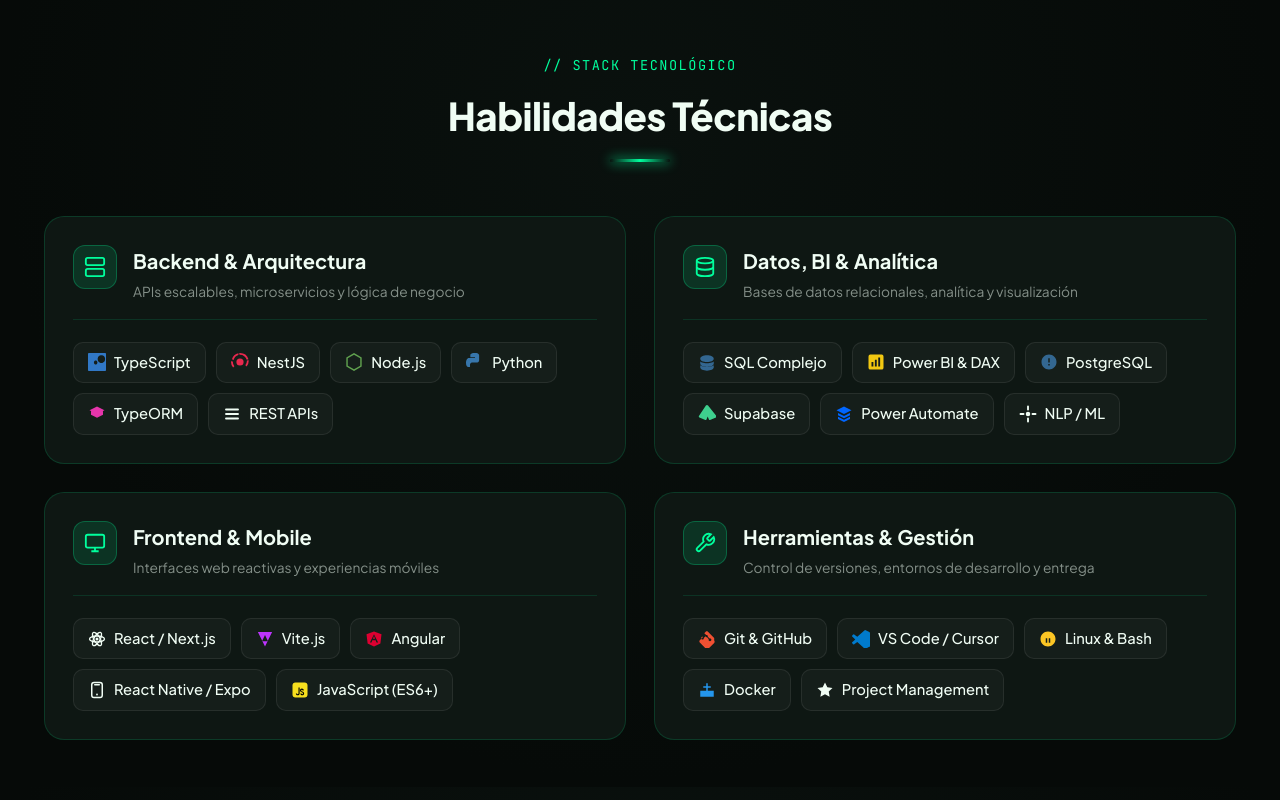
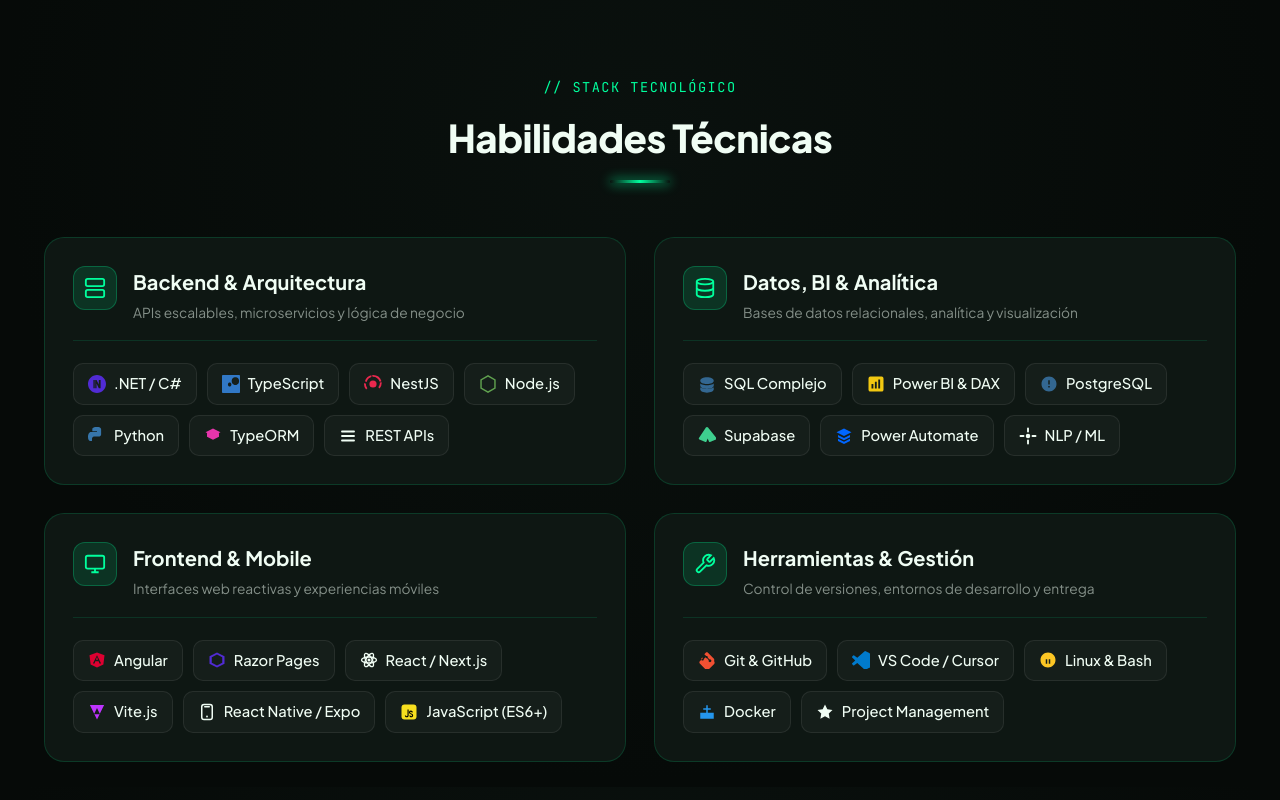
Before and after one commit to devmfranco/devmfranco-portfolio, a website built with Vite: page index.html in a window 1280 px wide. Shown: the part 4013-4813 px from the top of the page. Built offline with nearby package versions, Linux system fonts and the light colour scheme; no server answers; animation ran at ten frames a second; a web font is replaced by a local one.

Commit message:
fix: Update Ventanilla Virtual MICM tech stack to .NET, Angular, and Razor Pages

```diff
--- a/index.html
+++ b/index.html
@@ -261,6 +261,10 @@
                     </div>
                     <div class="skill-badges-flow">
                         <span class="tech-badge">
+                            <svg viewBox="0 0 24 24" fill="#512bd4"><path d="M12 0C5.373 0 0 5.373 0 12s5.373 12 12 12 12-5.373 12-12S18.627 0 12 0zm-2.4 17.5H7.2V6.5h2.4v11zm7.2 0h-2.4l-3-6.2v6.2H9v-11h2.4l3 6.2V6.5h2.4v11z"/></svg>
+                            .NET / C#
+                        </span>
+                        <span class="tech-badge">
                             <svg viewBox="0 0 24 24" fill="#3178c6"><path d="M1.125 0C.502 0 0 .502 0 1.125v21.75C0 23.498.502 24 1.125 24h21.75c.623 0 1.125-.502 1.125-1.125V1.125C24 .502 23.498 0 22.875 0H1.125zm16.719 3c.691 0 1.34.12 1.947.361.606.24 1.134.587 1.582 1.04.448.452.796.993 1.042 1.624.246.63.369 1.32.369 2.07 0 .762-.123 1.458-.369 2.088-.246.63-.594 1.171-1.042 1.624-.448.452-.976.8-1.582 1.04-.607.24-1.256.362-1.947.362-.691 0-1.34-.121-1.947-.362-.606-.24-1.134-.588-1.582-1.04-.448-.453-.796-.994-1.042-1.624-.246-.63-.369-1.326-.369-2.088 0-.75.123-1.44.369-2.07.246-.631.594-1.172 1.042-1.624.448-.453.976-.8 1.582-1.04.607-.241 1.256-.361 1.947-.361zm-7.617 7.078c.453 0 .848.11 1.185.33.337.22.607.525.81.914.204.389.306.848.306 1.378 0 .52-.102.979-.306 1.378-.203.398-.473.712-.81.941-.337.23-.732.345-1.185.345-.452 0-.848-.115-1.185-.345-.337-.229-.607-.543-.81-.941-.203-.399-.305-.858-.305-1.378 0-.53.102-.989.305-1.378.203-.389.473-.694.81-.914.337-.22.733-.33 1.185-.33z"/></svg>
                             TypeScript
                         </span>
@@ -339,16 +343,20 @@
                     </div>
                     <div class="skill-badges-flow">
                         <span class="tech-badge">
+                            <svg viewBox="0 0 24 24" fill="#dd0031"><path d="M12 2L2 5.5l1.5 12.5L12 22l8.5-4 1.5-12.5L12 2zm0 3.5l5.5 11h-2.2l-1.1-2.8H9.8l-1.1 2.8H6.5L12 5.5zm1.5 6.2l-1.5-3.8-1.5 3.8h3z"/></svg>
+                            Angular
+                        </span>
+                        <span class="tech-badge">
+                            <svg viewBox="0 0 24 24" fill="#512bd4"><path d="M12 2L2 7v10l10 5 10-5V7L12 2zm0 2.8l7 3.5v7.4l-7 3.5-7-3.5V8.3l7-3.5z"/></svg>
+                            Razor Pages
+                        </span>
+                        <span class="tech-badge">
                             <svg viewBox="0 0 24 24" fill="#61dafb"><ellipse cx="12" cy="12" rx="10" ry="4" stroke="currentColor" stroke-width="1.8" fill="none"/><ellipse cx="12" cy="12" rx="10" ry="4" transform="rotate(60 12 12)" stroke="currentColor" stroke-width="1.8" fill="none"/><ellipse cx="12" cy="12" rx="10" ry="4" transform="rotate(120 12 12)" stroke="currentColor" stroke-width="1.8" fill="none"/><circle cx="12" cy="12" r="2" fill="currentColor"/></svg>
                             React / Next.js
                         </span>
                         <span class="tech-badge">
                             <svg viewBox="0 0 24 24" fill="#bd34fe"><path d="M21.5 2.5L12 22 2.5 2.5h19zM12 6.5l-4 8.5h8l-4-8.5z"/></svg>
                             Vite.js
-                        </span>
-                        <span class="tech-badge">
-                            <svg viewBox="0 0 24 24" fill="#dd0031"><path d="M12 2L2 5.5l1.5 12.5L12 22l8.5-4 1.5-12.5L12 2zm0 3.5l5.5 11h-2.2l-1.1-2.8H9.8l-1.1 2.8H6.5L12 5.5zm1.5 6.2l-1.5-3.8-1.5 3.8h3z"/></svg>
-                            Angular
                         </span>
                         <span class="tech-badge">
                             <svg viewBox="0 0 24 24" fill="#00d8ff"><rect x="5" y="2" width="14" height="20" rx="3" stroke="currentColor" stroke-width="2" fill="none"/><circle cx="12" cy="18" r="1.2" fill="currentColor"/><line x1="9" y1="5" x2="15" y2="5" stroke="currentColor" stroke-width="2" stroke-linecap="round"/></svg>
--- a/repos.json
+++ b/repos.json
@@ -4,10 +4,10 @@
     "name": "Ventanilla Virtual MICM",
     "html_url": "https://github.com/devmfranco",
     "description": "Plataforma gubernamental integral para la digitalización y gestión de trámites comerciales e industriales del Ministerio de Industria, Comercio y Mipymes.",
-    "language": "TypeScript",
-    "topics": ["Full Stack", "TypeScript", "Node.js", "React", "SQL", "MICM"],
+    "language": ".NET / C#",
+    "topics": [".NET", "Angular", "Razor Pages", "C#", "SQL Server", "Full Stack"],
     "category": "web",
-    "impact": "Desarrollo Full Stack de módulos transaccionales, nuevas funcionalidades y optimización de arquitectura para servicios públicos de alto tráfico.",
+    "impact": "Desarrollo Full Stack con .NET, Angular y Razor Pages: implementación de nuevas funcionalidades transaccionales, optimización de módulos y mejoras continuas de arquitectura.",
     "stargazers_count": 24,
     "forks_count": 5
   },
```
